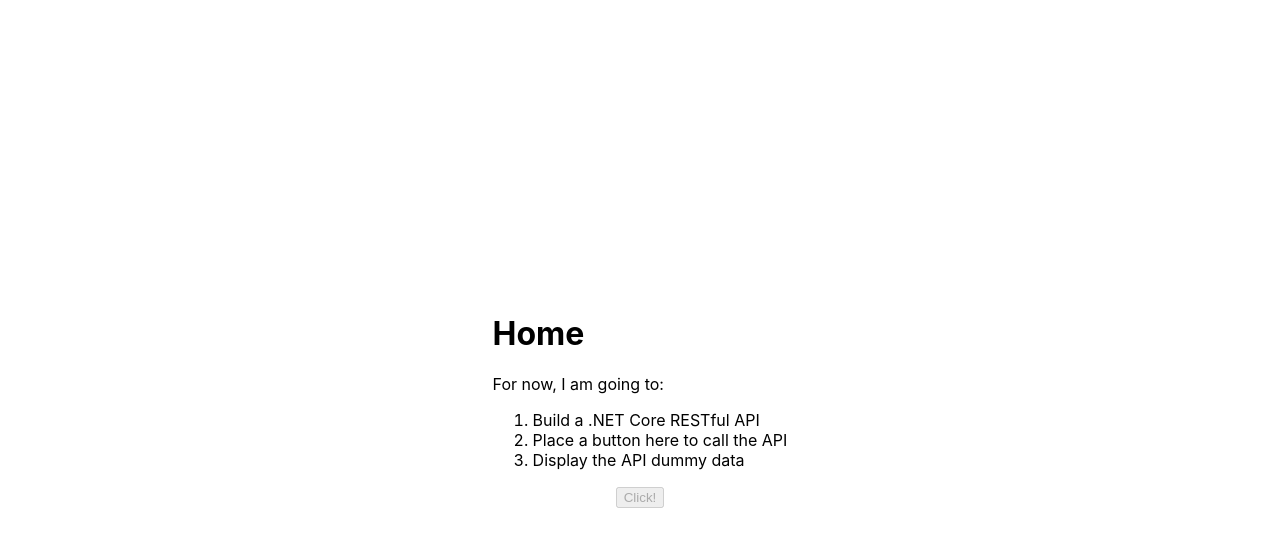
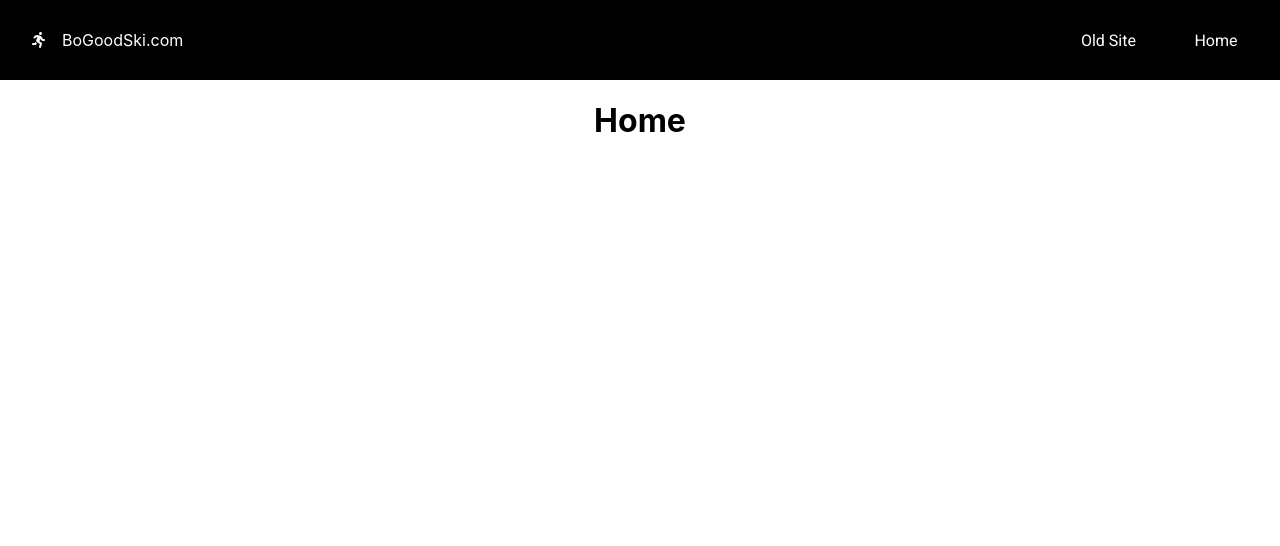
Before and after one commit to sbogucki12/bogoodski2020, a React (Create React App) app: page / in a window 1280 px wide. Shown: the top 546 px of the page. Built offline with nearby package versions, Linux system fonts and the light colour scheme.

Commit message:
setting up the layout - grid

```diff
--- a/public/index.html
+++ b/public/index.html
@@ -10,6 +10,8 @@
       content="Web site created using create-react-app"
     />
     <link rel="apple-touch-icon" href="%PUBLIC_URL%/logo192.png" />
+    <script src="https://kit.fontawesome.com/e53ea46347.js" crossorigin="anonymous"></script>
+    <link href="https://fonts.googleapis.com/css?family=Roboto&display=swap" rel="stylesheet">
     <!--
       manifest.json provides metadata used when your web app is installed on a
       user's mobile device or desktop. See https://developers.google.com/web/fundamentals/web-app-manifest/
--- a/src/Home/Home.jsx
+++ b/src/Home/Home.jsx
@@ -2,29 +2,28 @@ import React from 'react';
 //import { Link } from "react-router-dom";
 import './home.css';
 
-function Home() {
-  // Declare a new state variable, which we'll call "count"
+const Home = () => {
+
   return (
     <div className="container">
-      <div className="item">
+      <div className="item-a">
+        <div className="item-a-a">
+          <i className="fas fa-running" style={{"padding": "1em"}}></i>
+            BoGoodSki.com
+        </div>
+        <div className="item-a-b">
+          <div className="headerButton">
+            Old Site
+          </div>
+        </div>
+        <div className="item-a-c">
+          <div className="headerButton">
+            Home
+          </div>
+        </div>
+      </div>
+      <div className="item-b">
         <h1>Home</h1>
-          <p>For now, I am going to:</p>
-          <ol>
-            <li>
-              Build a .NET Core RESTful API
-            </li>
-            <li>
-              Place a button here to call the API
-            </li>
-            <li>
-              Display the API dummy data
-            </li>
-          </ol>
-          <center>
-            <button disabled>
-              Click!
-            </button>
-          </center>
       </div>
 
       {/*<nav>
--- a/src/Home/home.css
+++ b/src/Home/home.css
@@ -1,18 +1,49 @@
 .container {
     display: grid;
     grid-template-columns: 1fr 1fr 1fr;
-    grid-template-rows: 25vh 50vh 25vh;
+    grid-template-rows: auto;
+    grid-template-areas:
+      "header header header"
+      "main main main"
   }
 
-.item {
-    grid-column-start: 2;
-    grid-column-end: 2;
-    grid-row-start: 2;
-    grid-row-end: 2;
-    justify-self: center;
-    align-self: center;
-  }
+.item-a {
+  grid-area: header;
+  background-color: black;
+  color: white;
+  display: grid;
+  grid-template-columns: 80% 10% 10%;
+}
 
-.button {
-    color: red;
+.item-a-a {
+  grid-column: 1 / span 1;
+  align-self: center;
+  justify-self: left;
+  padding: 1em;
 }
+
+.item-a-b {
+  grid-column: 2 / span 1;
+  align-self: center;
+  justify-self: right;
+  padding: 1em;
+  font-family: 'Roboto', sans-serif;
+}
+
+.item-a-c {
+  grid-column: 3 / span 1;
+  align-self: center;
+  justify-self: center;
+  padding: 1em;
+  font-family: 'Roboto', sans-serif;
+}
+
+.item-b {
+  grid-area: main;
+  justify-self: center;
+  align-self: center;
+}
+
+.headerButton:hover {
+  color: aqua;
+}
```
